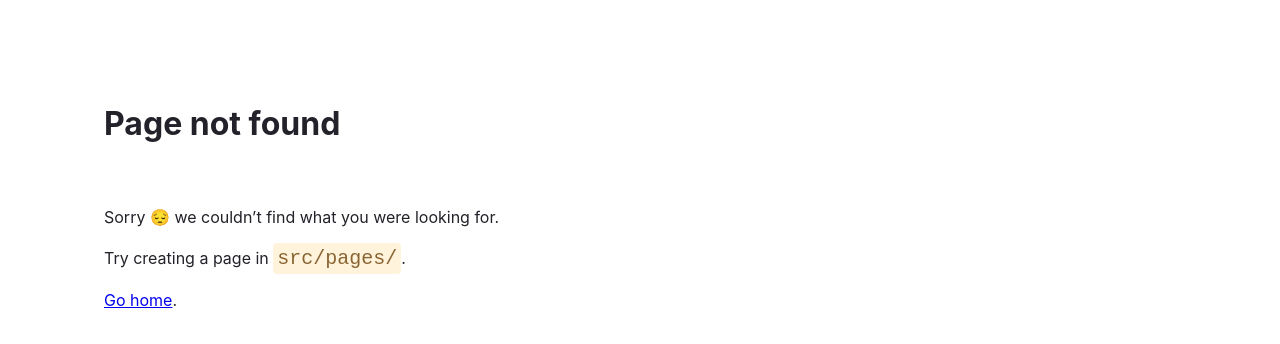
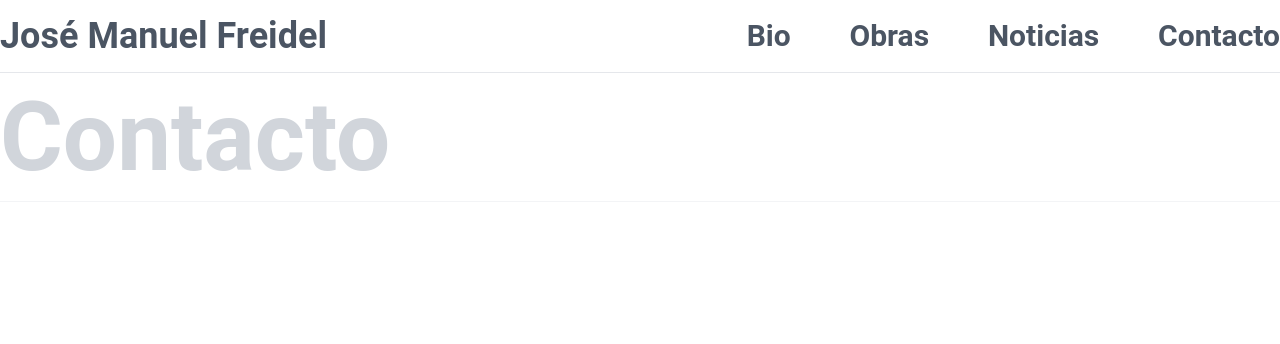
Before and after one commit to fflorezz/web_jose_manuel, a Gatsby site: page /contacto in a window 1280 px wide. Before the commit this address had no page. Built offline with nearby package versions, Linux system fonts and the light colour scheme; Gatsby itself is replaced by a stand-in of ours.

Commit message:
Added basic pages structure and links

```diff
--- a/src/components/header.js
+++ b/src/components/header.js
@@ -4,15 +4,23 @@ import { Link } from "gatsby";
 const Header = () => {
   return (
     <heade className="flex justify-between items-center text-gray-600 py-4 border-b border-gray-200">
-      <div className="text-4xl font-bold ">José Manuel Freidel</div>
+      <Link to="/" className="text-4xl font-bold ">
+        José Manuel Freidel
+      </Link>
       <nav className="w-5/12">
         <ul className="flex justify-between text-3xl font-bold">
           <li>
             <Link to="/bio">Bio</Link>
           </li>
-          <li>Obras</li>
-          <li>Noticias</li>
-          <li>Contacto</li>
+          <li>
+            <Link to="/obras">Obras</Link>
+          </li>
+          <li>
+            <Link to="/noticias">Noticias</Link>
+          </li>
+          <li>
+            <Link to="/contacto">Contacto</Link>
+          </li>
         </ul>
       </nav>
     </heade>
--- a/src/components/layout.js
+++ b/src/components/layout.js
@@ -6,7 +6,7 @@ export default function Layout({ children }) {
   return (
     <div>
       <Header />
-      {children}
+      <main>{children}</main>
     </div>
   );
 }
--- /dev/null
+++ b/src/pages/contacto.js
@@ -0,0 +1,13 @@
+import React from "react";
+import Layout from "../components/layout";
+import PageTitle from "../components/page-title";
+
+const Contacto = () => {
+  return (
+    <Layout>
+      <PageTitle>Contacto</PageTitle>
+    </Layout>
+  );
+};
+
+export default Contacto;
--- a/src/pages/index.js
+++ b/src/pages/index.js
@@ -2,7 +2,11 @@ import * as React from "react";
 import Layout from "../components/layout";
 
 const IndexPage = () => {
-  return <Layout></Layout>;
+  return (
+    <Layout>
+      <h1>Main</h1>
+    </Layout>
+  );
 };
 
 export default IndexPage;
--- /dev/null
+++ b/src/pages/noticias.js
@@ -0,0 +1,13 @@
+import React from "react";
+import Layout from "../components/layout";
+import PageTitle from "../components/page-title";
+
+const Noticias = () => {
+  return (
+    <Layout>
+      <PageTitle>Noticias</PageTitle>
+    </Layout>
+  );
+};
+
+export default Noticias;
--- /dev/null
+++ b/src/pages/obras.js
@@ -0,0 +1,13 @@
+import React from "react";
+import Layout from "../components/layout";
+import PageTitle from "../components/page-title";
+
+const Obras = () => {
+  return (
+    <Layout>
+      <PageTitle>Obras</PageTitle>
+    </Layout>
+  );
+};
+
+export default Obras;
```
